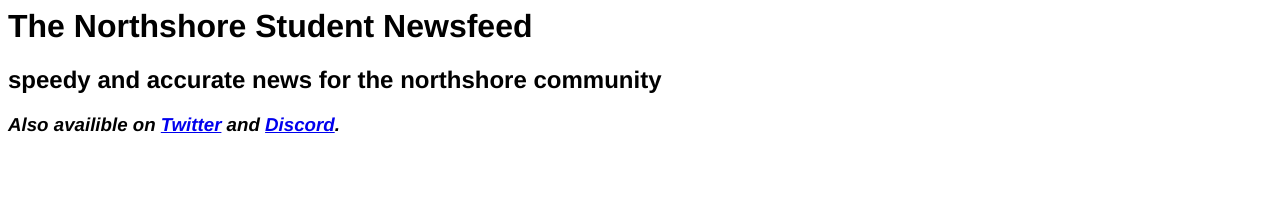
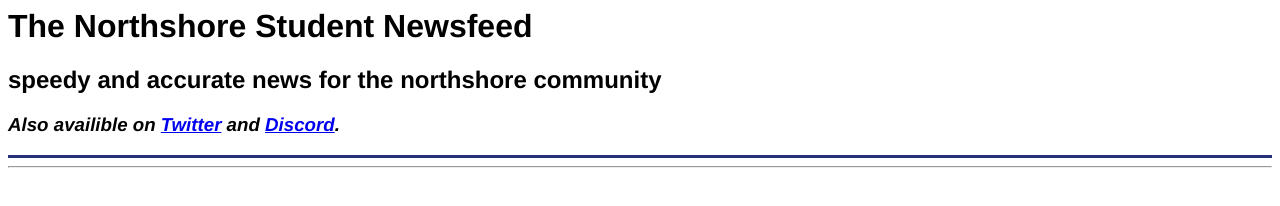
Before and after one commit to nsnnews/nsnnews.github.io, a plain HTML site: page index.html in a window 1280 px wide. Drawn offline with Linux system fonts and the light colour scheme.

Commit message:
Update index.html

```diff
--- a/index.html
+++ b/index.html
@@ -2,7 +2,7 @@
   <style>
     header {
       font-family : Helvetica;
-      border-botton: 3px solid rgb(39, 48, 120)
+      border-bottom: 3px solid rgb(39, 48, 120)
     }
 
   </style>
@@ -14,5 +14,5 @@
 <h2> speedy and accurate news for the northshore community </h2>
 <h3> <em>Also availible on <a href = 'https://twitter.com/nsstudentnews'>Twitter</a> and <a href = 'https://discord.com/invite/xj2JN6Atua'>Discord</a>.</em> </h3>
 </header>
-<br>
+<hr>
 </body>
```
